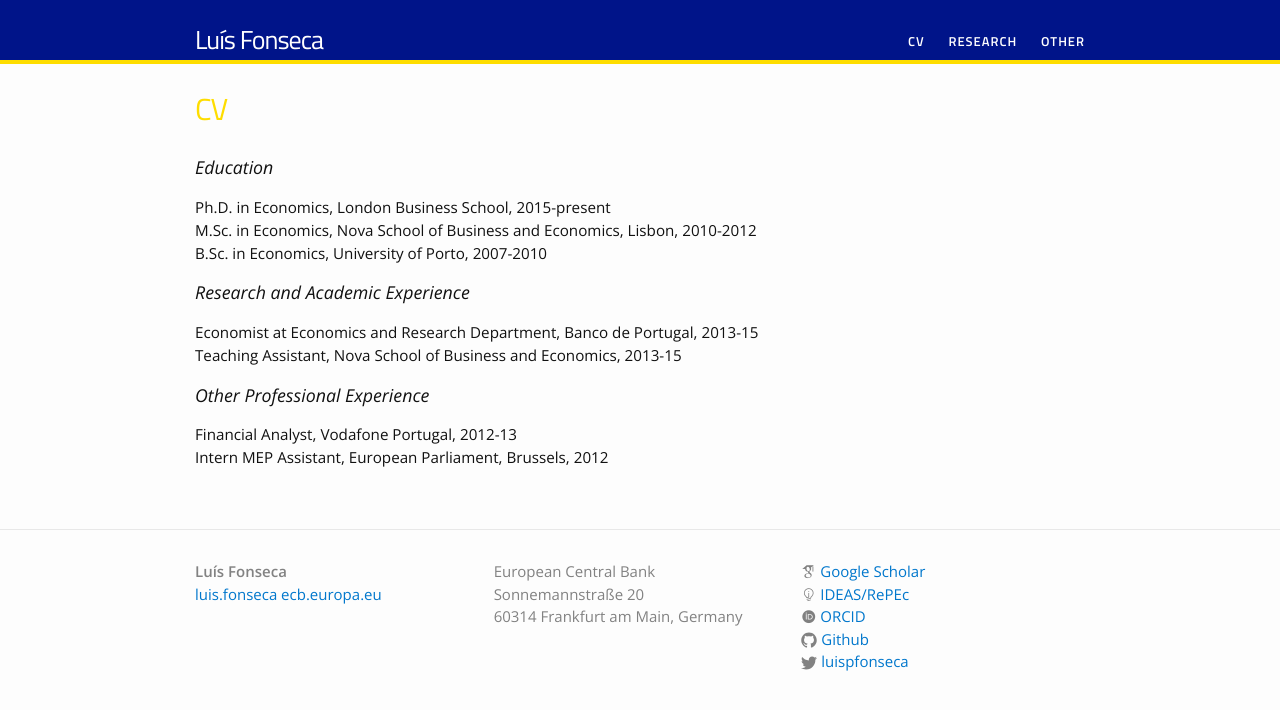
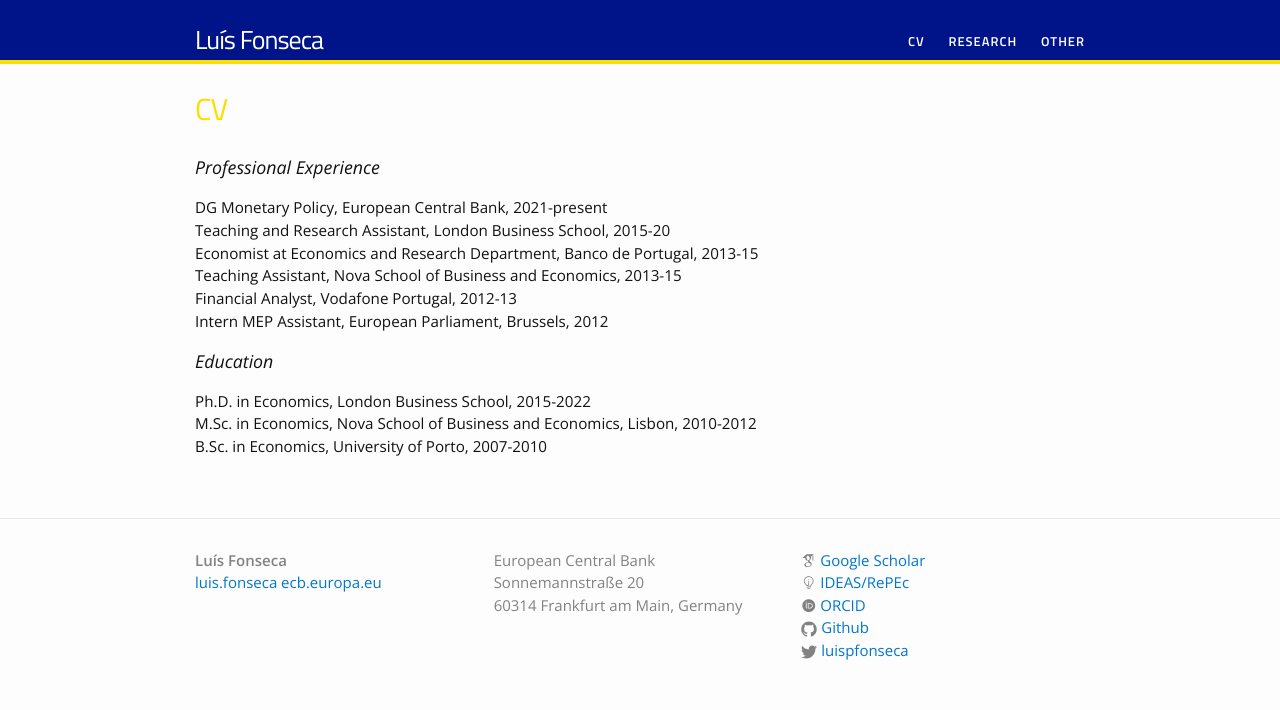
Before and after one commit to luispfonseca/luispfonseca.github.io, a Jekyll site: the page built from cv.md, in a window 1280 px wide. Shown: the top 710 px of the page. Built offline with Jekyll 4.4.1, drawn with Linux system fonts in a browser that asks for light colours; some web fonts are replaced.

Commit message:
actualiza cv

```diff
--- a/cv.md
+++ b/cv.md
@@ -4,19 +4,17 @@ title: CV
 permalink: /cv/
 ---
 
+### Professional Experience
+
+DG Monetary Policy, European Central Bank, 2021-present <br>
+Teaching and Research Assistant, London Business School, 2015-20 <br>
+Economist at Economics and Research Department, Banco de Portugal, 2013-15 <br>
+Teaching Assistant, Nova School of Business and Economics, 2013-15 <br>
+Financial Analyst, Vodafone Portugal, 2012-13 <br>
+Intern MEP Assistant, European Parliament, Brussels, 2012 <br>
+
 ### Education
 
-Ph.D. in Economics, London Business School, 2015-present <br>
+Ph.D. in Economics, London Business School, 2015-2022 <br>
 M.Sc. in Economics, Nova School of Business and Economics, Lisbon, 2010-2012 <br>
 B.Sc. in Economics, University of Porto, 2007-2010 <br>
-
-
-### Research and Academic Experience
-
-Economist at Economics and Research Department, Banco de Portugal, 2013-15 <br>
-Teaching Assistant, Nova School of Business and Economics, 2013-15 <br>
-
-### Other Professional Experience
-
-Financial Analyst, Vodafone Portugal, 2012-13 <br>
-Intern MEP Assistant, European Parliament, Brussels, 2012 <br>
```
